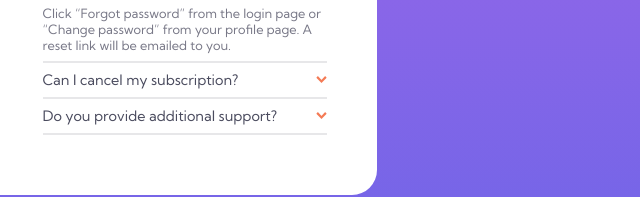
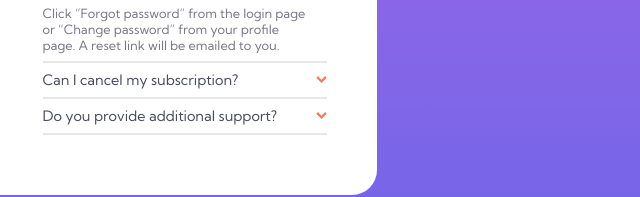
Before and after one commit to RojanSr/FAQ-accordion-with-Vanilla-JS, a plain HTML site: page index.html in a window 1280 px wide. Shown: the part 405-602 px from the top of the page, 588-1228 px from the left. Drawn offline with Linux system fonts and the light colour scheme.

Commit message:
a little tweak on answer width size

```diff
--- a/style.css
+++ b/style.css
@@ -159,7 +159,7 @@ body{
 }
 
 .master-div p{
-    max-width: 290px;
+    max-width: 265px;
     font-size: 0.8rem;
     color: var(--txt-neutral-lightgray);
     margin: 8px 0px;
```
